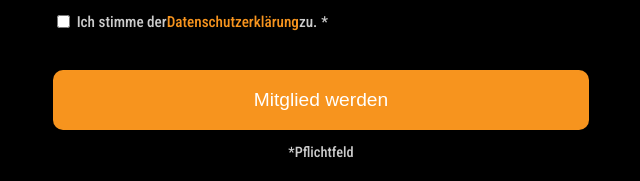
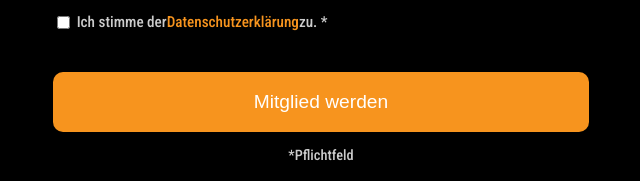
Before and after one commit to mtbalthofen/unterstuetzung, a plain HTML site: page mitglied.html in a window 1280 px wide. Shown: the part 493-674 px from the top of the page, 319-959 px from the left. Drawn offline with Linux system fonts and the light colour scheme.

Commit message:
Add files via upload

```diff
--- a/mitglied.html
+++ b/mitglied.html
@@ -61,6 +61,7 @@
       font-size: 0.95em;
       color: #ccc;
       text-align: left;
+      line-height: 1.4;
     }
 
     button {
@@ -111,9 +112,9 @@
       <label for="telefon">Telefonnummer:*</label>
       <input type="tel" id="telefon" required>
 
-      <label class="checkbox-label">
+      <label for="dsgvo" class="checkbox-label">
         <input type="checkbox" id="dsgvo" required>
-       Ich stimme der <a href="datenschutz.html" target="_blank">Datenschutzerklärung</a> zu.<span style="margin-left: 4px;">*</span>
+        Ich stimme der <a href="datenschutz.html" target="_blank">Datenschutzerklärung</a> zu. *
       </label>
 
       <button type="submit">Mitglied werden</button>
```
